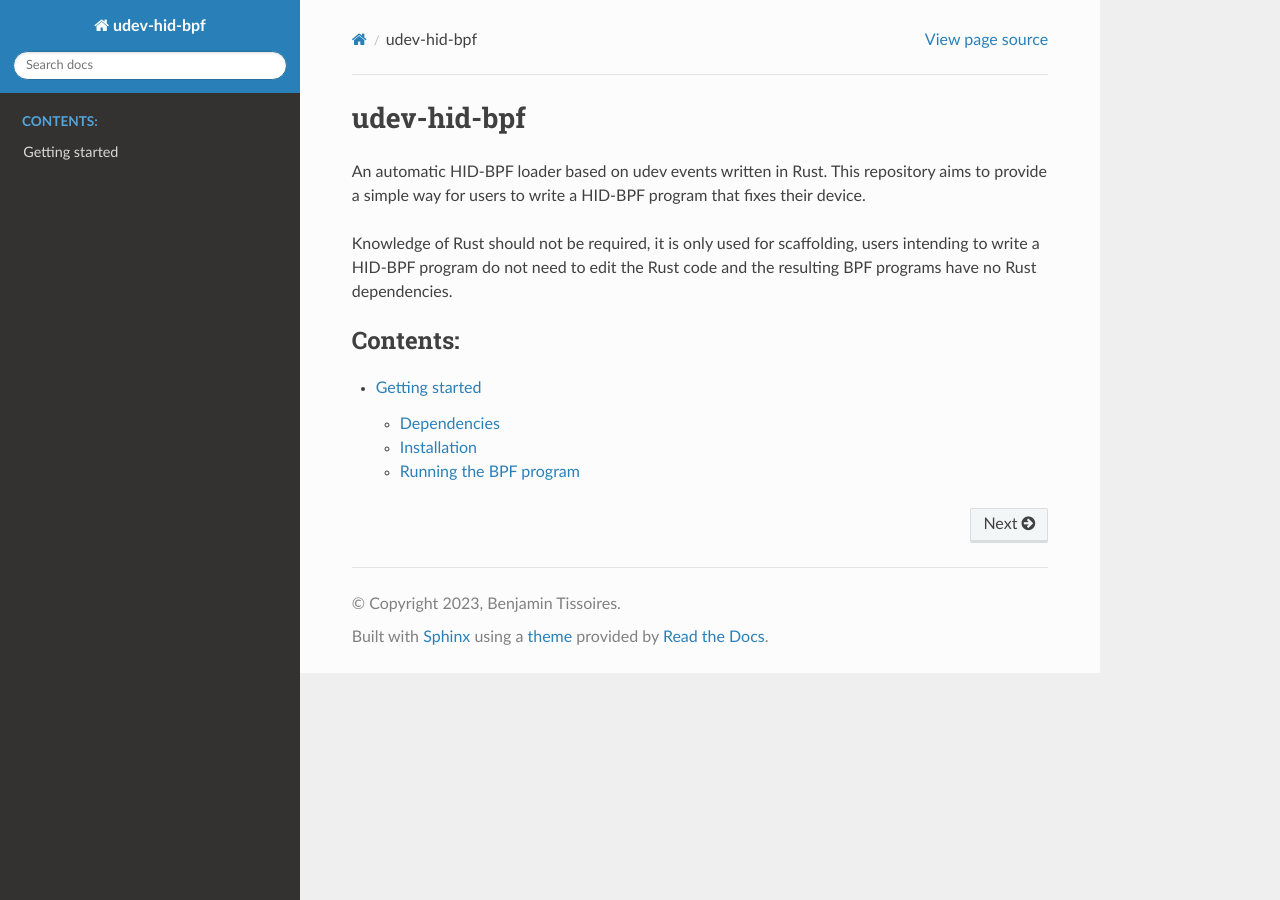
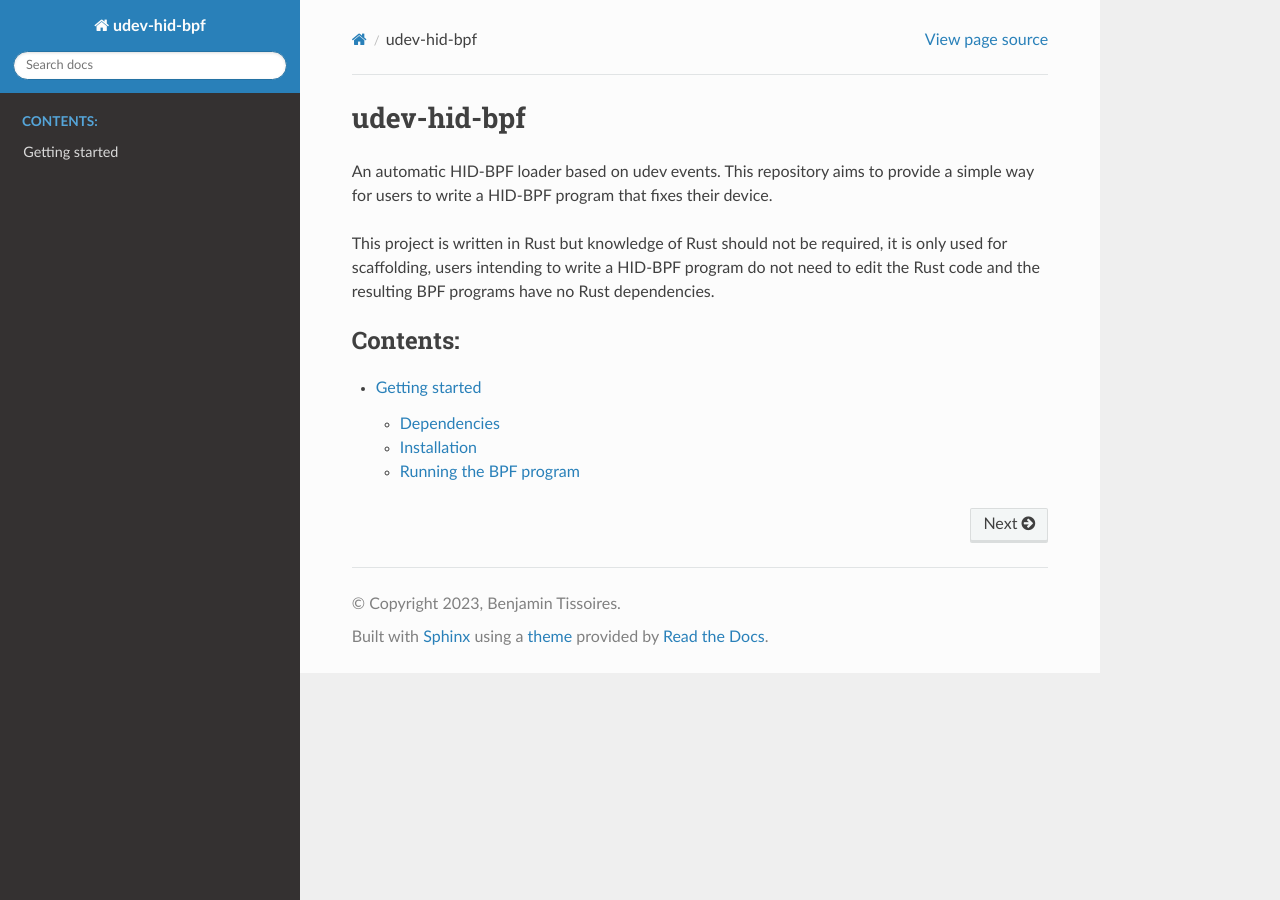
Before and after one commit to icecream95/udev-hid-bpf, a Sphinx documentation site: the page built from doc/index.rst, in a window 1280 px wide. Built offline with Sphinx 7.4.7 and the Read the Docs theme 2.0.0, drawn with Linux system fonts in a browser that asks for light colours; pages that are not in the unit, such as notebooks, are missing from menus.

Commit message:
doc: downgrade the Rust mentions
Rust is used for the setup but since the aim here is a C-based BPF
program let's not mention Rust in the very first sentence.

Signed-off-by: Peter Hutterer <peter.hutterer@who-t.net>

```diff
--- a/doc/index.rst
+++ b/doc/index.rst
@@ -1,13 +1,14 @@
 udev-hid-bpf
 ============
 
-An automatic HID-BPF loader based on udev events written in Rust. This repository aims to
-provide a simple way for users to write a HID-BPF program that fixes their device.
+An automatic HID-BPF loader based on udev events. This repository aims to
+provide a simple way for users to write a HID-BPF program that fixes their
+device.
 
-
-Knowledge of Rust should not be required, it is only used for scaffolding,
-users intending to write a HID-BPF program do not need to edit the Rust code and the
-resulting BPF programs have no Rust dependencies.
+This project is written in Rust but knowledge of Rust should not be required,
+it is only used for scaffolding, users intending to write a HID-BPF program do
+not need to edit the Rust code and the resulting BPF programs have no Rust
+dependencies.
 
 .. toctree::
    :maxdepth: 2
```
